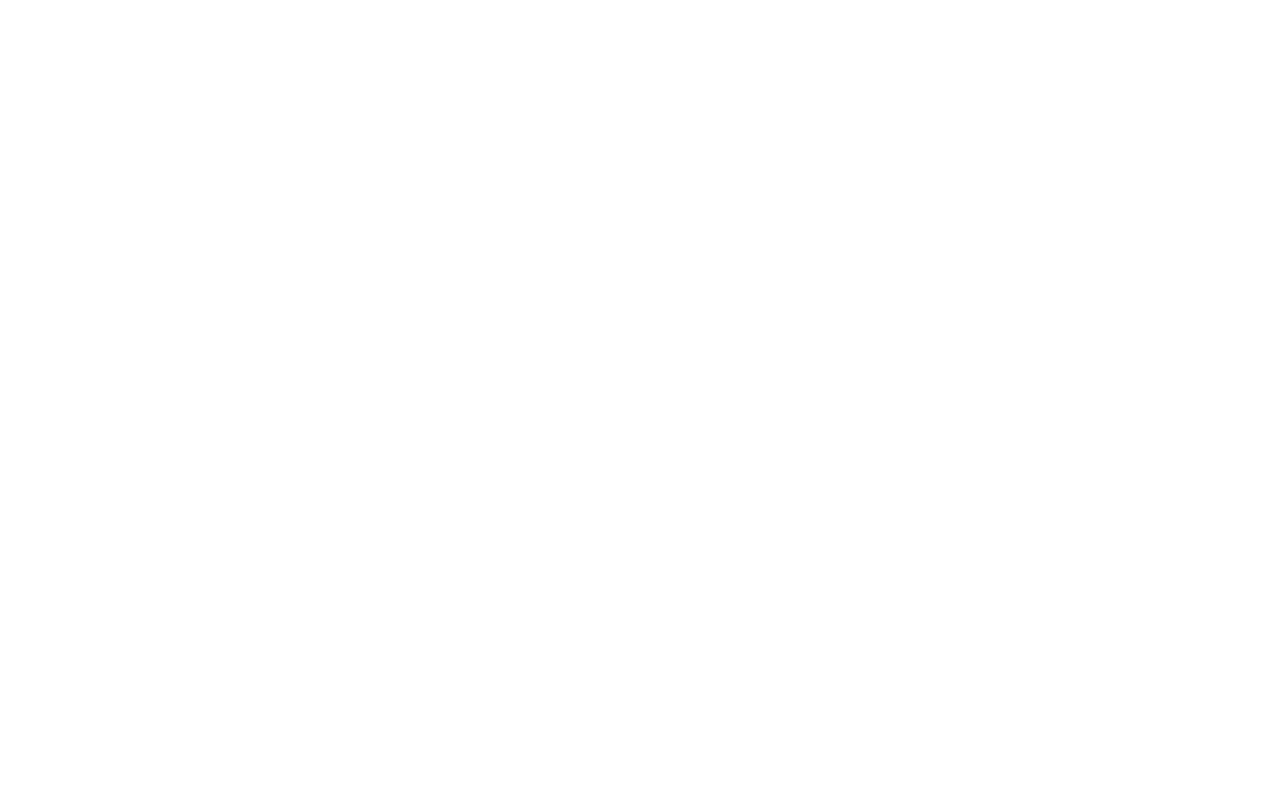
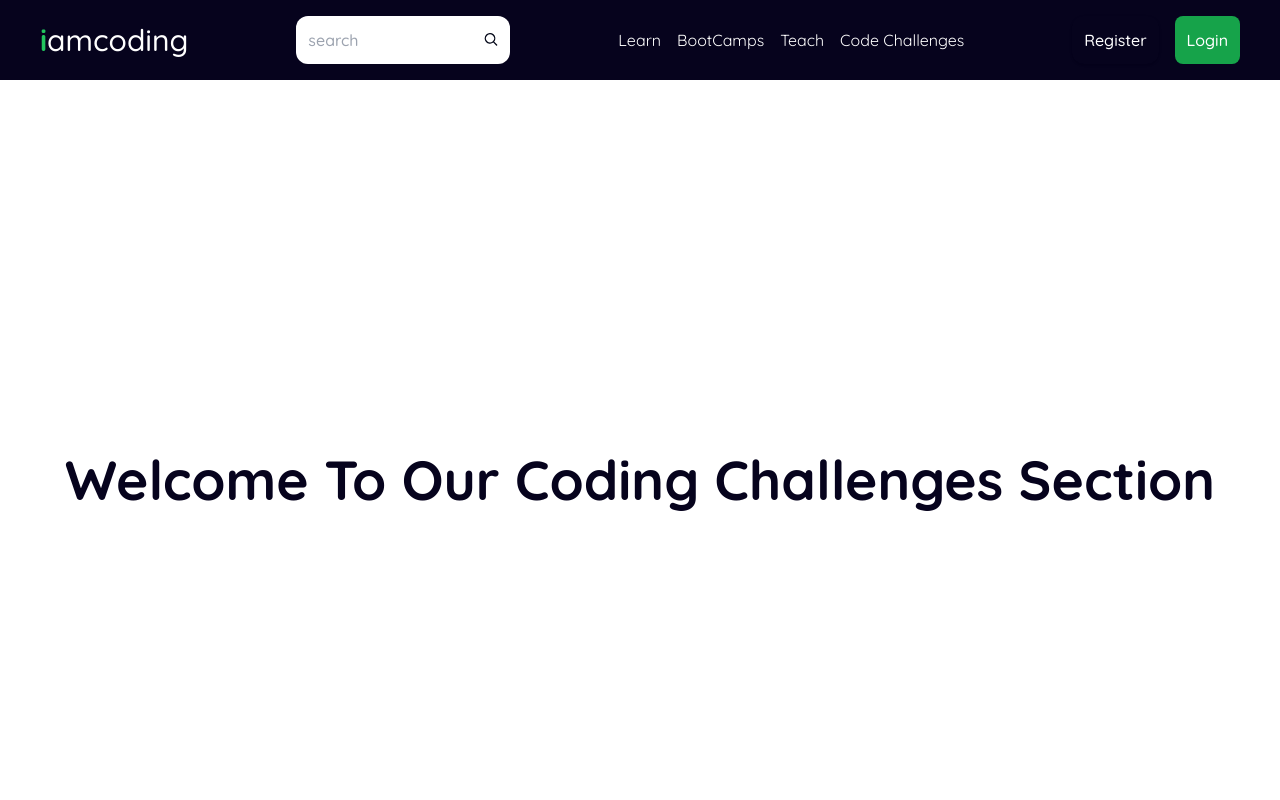
Before and after one commit to DC-21/iamcoding, a React (Vite) app in the folder client/: page /code-challenges in a window 1280 px wide. Before the commit this address had no page. Shown: the top 800 px of the page. Built offline with nearby package versions, Linux system fonts and the light colour scheme.

Commit message:
client stuff

```diff
--- a/client/src/App.tsx
+++ b/client/src/App.tsx
@@ -4,6 +4,7 @@
 import Layout from "./components/Layout";
 import SignUp from "./components/signup/SignUp";
 import Activate from "./components/activate/Activate";
+import Challenges from "./pages/Authorised/Challenges/Challenges";
 
 function App() {
   return (
@@ -17,6 +18,14 @@
             </Layout>
           }
         />
+        <Route
+          path="/code-challenges"
+          element={
+            <Layout>
+              <Challenges />
+            </Layout>
+          }
+        />
         <Route path="/login" element={<Login />} />
         <Route path="/signup" element={<SignUp />} />
         <Route path="/activate" element={<Activate />} />
--- a/client/src/components/global/Navbar.tsx
+++ b/client/src/components/global/Navbar.tsx
@@ -54,9 +54,9 @@
         <a className=" font-normal hover:underline" href="">
           Teach
         </a>
-        <a className=" font-normal hover:underline" href="">
+        <Link to="/code-challenges" className=" font-normal hover:underline">
           Code Challenges
-        </a>
+        </Link>
       </div>
       <div className="md:flex hidden gap-4 items-center">
         <Link
--- /dev/null
+++ b/client/src/pages/Authorised/Challenges/Challenges.tsx
@@ -0,0 +1,11 @@
+const Challenges = () => {
+  return (
+    <section className="p-10 w-full flex justify-center items-center min-h-screen">
+      <p className="md:text-[55px] text-[35px] font-bold text-[#06031d]">
+        Welcome To Our Coding Challenges Section
+      </p>
+    </section>
+  );
+};
+
+export default Challenges;
```
